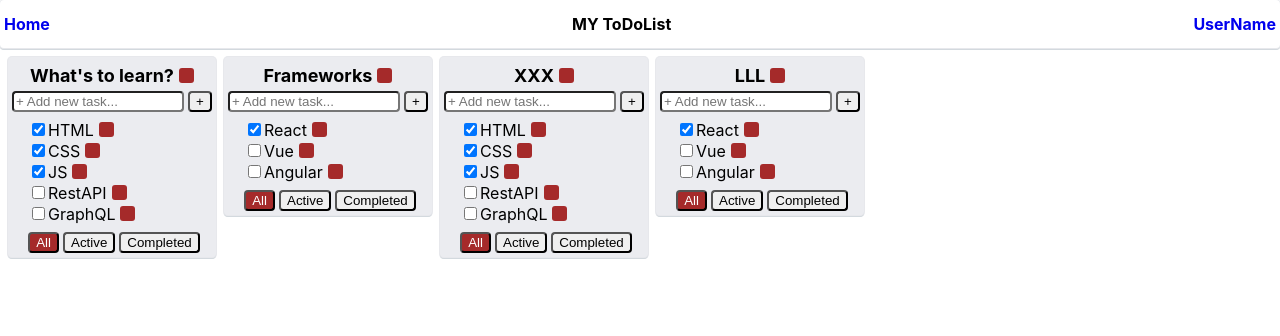
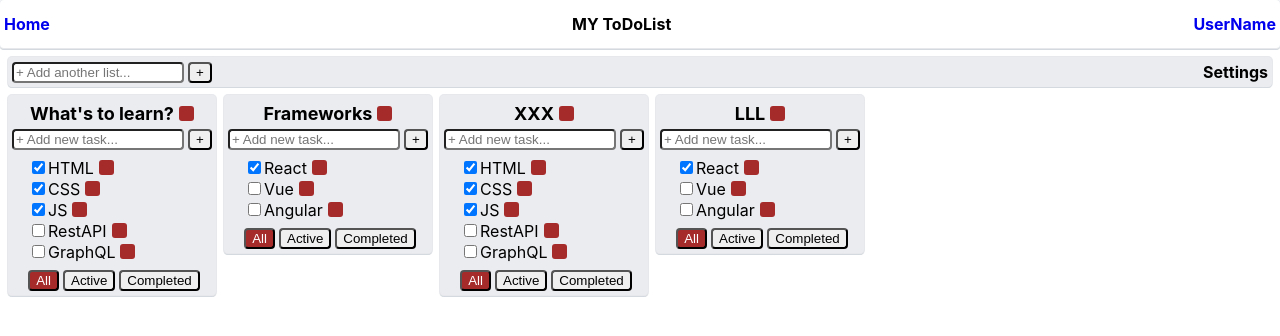
Before and after one commit to DenisLoza/TodoListXXI, a React (Create React App) app: page / in a window 1280 px wide. Shown: the top 336 px of the page. Built offline with nearby package versions, Linux system fonts and the light colour scheme.

Commit message:
add function add new TodoList

```diff
--- a/src/components/App.tsx
+++ b/src/components/App.tsx
@@ -7,9 +7,10 @@ import {
   todoListsStateAll,
   todoListStateType,
   todoListsStateAllType,
-  filteredTasksType
+  filteredTasksType, taskStateType
 } from "../store/state"
 import {Header} from "./Header"
+import {SubHeader} from "./SubHeader"
 
 
 function deleteTask(idTask: string, idTL: string, allTodolists: todoListsStateAllType): todoListsStateAllType {
@@ -25,7 +26,7 @@ function deleteTask(idTask: string, idTL: string, allTodolists: todoListsStateAl
 
 function addTask(titleTask: string, idTL: string, allTodolists: todoListsStateAllType): todoListsStateAllType {
   let tasks = allTodolists[idTL]
-  let newTask = {id: v1(), title: titleTask, isDone: false}
+  let newTask: taskStateType = {id: v1(), title: titleTask, isDone: false}
   let newTasks = [newTask, ...tasks]
   let newTodolist = {[idTL]: newTasks}
   return {...allTodolists, ...newTodolist}
@@ -61,6 +62,16 @@ function clearObjectDataKey(idTL: string, allTodolists: todoListsStateAllType):
   return copyData
 }
 
+// 1. Добавление нового Todolist по его titleTL (имени) в массив
+function addTodolist(idTL: string, titleTL: string, todolists: Array<todoListStateType>): Array<todoListStateType> {
+  let newTL: todoListStateType = {id: idTL, title: titleTL, filterTL: "All"}
+  return [newTL,...todolists]
+}
+// 2. Добавление нового ключа Todolist по его idTL в общий объект данных
+function addObjectDataKey(idTL: string, titleTL: string, allTodolists: todoListsStateAllType): todoListsStateAllType {
+  let newObjectTL = {[idTL]: []}
+  return {...allTodolists, ...newObjectTL}
+}
 
 export function App() {
 
@@ -91,10 +102,20 @@ export function App() {
     setAllTodolists(clearObjectDataKey(idTL, allTodolists))
   }
 
+  const addTodolistCallback = (titleTL: string) => {
+    // генерация нового id для нового Todolist
+    // т.к. нужен одинаковый id для двух функций
+    let newIdTL = v1()
+    setTodolists(addTodolist(newIdTL, titleTL, todolists))
+    setAllTodolists(addObjectDataKey(newIdTL, titleTL, allTodolists))
+  }
 
-  return (
+
+
+  return <>
     <div className={`App`}>
       <Header/>
+      <SubHeader addTodolistCallback={addTodolistCallback}/>
       <div className={`TodoLists`}>
         {todolists.map(tl => {
           // фильтруем каждый тудулист по значению фильтра ("All", "Active", "Done")
@@ -103,7 +124,6 @@ export function App() {
           if (tl.filterTL === "Completed") tasksForTodoList = tasksForTodoList.filter(t => !t.isDone)
 
           return (
-
             <TodoList key={tl.id}
                       idTL={tl.id}
                       titleTL={tl.title}
@@ -120,5 +140,5 @@ export function App() {
         }
       </div>
     </div>
-  )
+  </>
 }
--- /dev/null
+++ b/src/components/SubHeader.module.css
@@ -0,0 +1,17 @@
+.SubHeader {
+    display: flex;
+    justify-content: space-between;
+    align-items: center;
+    overflow: hidden;
+    height: 30px;
+    margin: 0 8px 8px 8px;
+    padding: 0 4px;
+    background-color: #ebecf0;
+    border-radius: 4px;
+    box-shadow: 0 1px 0 0 #d3d9de, 0 0 0 1px #e7e8ec;
+    font-weight: bold;
+}
+
+a {
+    text-decoration: none;
+}
--- /dev/null
+++ b/src/components/SubHeader.tsx
@@ -0,0 +1,24 @@
+import React from "react"
+import style from "./SubHeader.module.css"
+import {AddItemForm} from "../modules/AddItemForm"
+
+
+type SubHeaderType = {
+  addTodolistCallback: (titleTL: string) => void
+}
+
+export function SubHeader(props: SubHeaderType) {
+
+  return <>
+    <div className={`${style.SubHeader}`}>
+      <div>
+        <AddItemForm placeholderName="+ Add another list..."
+                     addItemCallback={props.addTodolistCallback}
+        />
+      </div>
+      <div>
+        Settings
+      </div>
+    </div>
+  </>
+}
--- a/src/components/Todolist.tsx
+++ b/src/components/Todolist.tsx
@@ -1,6 +1,7 @@
-import React, {ChangeEvent, useState} from "react"
+import React, {ChangeEvent} from "react"
 import {filteredTasksType, taskStateType} from "../store/state"
 import style from "./Todolist.module.css"
+import {AddItemForm} from "../modules/AddItemForm"
 
 
 export type TodoListType = {
@@ -17,36 +18,6 @@ export type TodoListType = {
 
 
 export function TodoList(props: TodoListType) {
-
-  // хук следит за именем новой таски событие onChange на <input>
-  let [titleTask, setTitleTask] = useState("")
-  // хук обработки ошибок при вводе данных в <input>
-  let [error, setError] = useState<string | null>(null)
-
-
-  // следит за изменениями в <input> и сетит значение в хук useState
-  const onChangeInputHandler = (e: { currentTarget: { value: React.SetStateAction<string> } }) => {
-    setTitleTask(e.currentTarget.value)
-  }
-  // ф-ция вызывает колбек добавления новой таски и устанавливает в значение <input> пустую строку
-  const setNewTaskName = () => {
-    // проверка на попытку ввести пустую строку перед отправлением названия в колбэк
-    if (titleTask.trim() !== "") {
-      setError(null)
-      props.addTaskCallback(titleTask, props.idTL)
-      setTitleTask("")
-    } else {
-      setError("Title is required!")
-    }
-  }
-  // если нажать Enter, когда <input> в фокусе добавит новую таску
-  const onKeyPressHandler = (e: { charCode: number }) => {
-    // при попытке нажать любую клавишу на клавиатуре ошибка будет сбрасываться!
-    setError(null)
-    if (e.charCode === 13) {
-      setNewTaskName()
-    }
-  }
 
 
   // фильтрация тасок по "All"
@@ -66,6 +37,10 @@ export function TodoList(props: TodoListType) {
   // ф-ция вызывает колбэк для удаления Тудулиста целиком по его id
   const onDeleteTodolist = () => {
     props.deleteTodolistCallback(props.idTL)
+  }
+  // ф-ция вызывает колбэк добавления новой Таски в Тудулист по его idTL
+  const addNewTaskCallback = (titleItem: string) => {
+    props.addTaskCallback(titleItem, props.idTL)
   }
 
 
@@ -88,48 +63,56 @@ export function TodoList(props: TodoListType) {
                checked={task.isDone}
                onChange={onChangeCheckboxTaskHandler}
         />
-        <span>{task.title}</span>
+        <EditableSpan title={task.title}
+                      editMode={true}/>
         <button onClick={onDeleteTask}></button>
       </div>
     )
   })
 
   // ТУДУ ЛИСТ ЦЕЛИКОМ
-  return (
+  return <>
     <div className={style.TodoListWrapper}>
       <div className={style.TodoList}>
-        <div className={style.titleTask}>
-          {props.titleTL}
+        <div className={style.titleTL}>
+          <EditableSpan title={props.titleTL}
+                        editMode={true}/>
           <button onClick={onDeleteTodolist}></button>
         </div>
         <div className={style.inputTaskName}>
-          <input type={"text"}
-                 placeholder={"+ Add new task..."}
-                 value={titleTask}
-                 onChange={onChangeInputHandler}
-                 onKeyPress={onKeyPressHandler}
-          />
-          <button onClick={setNewTaskName}> +</button>
+          <AddItemForm placeholderName="+ Add new task..."
+                       addItemCallback={addNewTaskCallback}/>
         </div>
-        <div className={style.error}> {error} </div>
-
         <div className={style.tasks}>
 
           {task}
 
         </div>
-        <div className={style.buttons}>
-          <button className={props.taskFilterTL === "All" ? style.activeFilter : ""}
+        <div className={style.buttonsFilter}>
+          <button className={props.taskFilterTL === "All" ? style.buttonsActiveFilter : ""}
                   onClick={onClickFilterAll}> All
           </button>
-          <button className={props.taskFilterTL === "Active" ? style.activeFilter : ""}
+          <button className={props.taskFilterTL === "Active" ? style.buttonsActiveFilter : ""}
                   onClick={onClickFilterActive}> Active
           </button>
-          <button className={props.taskFilterTL === "Completed" ? style.activeFilter : ""}
+          <button className={props.taskFilterTL === "Completed" ? style.buttonsActiveFilter : ""}
                   onClick={onClickFilterCompleted}> Completed
           </button>
         </div>
       </div>
     </div>
+  </>
+}
+
+type EditableSpanType = {
+  title: string
+  editMode: boolean
+}
+export function EditableSpan(props: EditableSpanType) {
+  let newTitle = props.title
+  return (
+    props.editMode
+    ? <span>{newTitle}</span>
+    : <input/>
   )
 }
--- /dev/null
+++ b/src/modules/AddItemForm.module.css
@@ -0,0 +1,17 @@
+.AddItemForm input {
+    width: 164px;
+    border-radius: 4px;
+}
+.AddItemForm button {
+    cursor: pointer;
+    border-radius: 4px;
+    margin-left: 4px;
+}
+.AddItemForm button:hover {
+    border-color: brown;
+}
+
+.error {
+    font-size: 12px;
+    color: red;
+}
--- /dev/null
+++ b/src/modules/AddItemForm.tsx
@@ -0,0 +1,56 @@
+import React, {useState} from "react"
+import style from "./AddItemForm.module.css"
+
+
+type InputType = {
+  placeholderName: string
+  addItemCallback: (titleItem: string) => void
+}
+
+
+export function AddItemForm(props: InputType) {
+
+  // хук следит за именем сущности, событие onChange на <input>
+  let [titleItem, setTitleItem] = useState("")
+  // хук обработки ошибок при вводе данных в <input>
+  let [error, setError] = useState<string | null>(null)
+
+
+  // следит за изменениями в <input> и сетит значение в хук useState
+  const onChangeInputHandler = (e: { currentTarget: { value: React.SetStateAction<string> } }) => {
+    setTitleItem(e.currentTarget.value)
+  }
+// ф-ция вызывает колбек добавления новой сущности и устанавливает в значение <input> пустую строку
+  const setNewItemName = () => {
+    // проверка на попытку ввести пустую строку перед отправлением названия в колбэк
+    if (titleItem.trim() !== "") {
+      setError(null)
+      props.addItemCallback(titleItem)
+      setTitleItem("")
+    } else {
+      setError(" ")
+    }
+  }
+// если нажать Enter, когда <input> в фокусе добавит новую сущность
+  const onKeyPressHandler = (e: { charCode: number }) => {
+    // при попытке нажать любую клавишу на клавиатуре ошибка будет сбрасываться!
+    setError(null)
+    if (e.charCode === 13) {
+      setNewItemName()
+    }
+  }
+
+
+  return <>
+      <div className={style.AddItemForm}>
+        <input type={"text"}
+               placeholder={props.placeholderName}
+               value={error || titleItem}
+               onChange={onChangeInputHandler}
+               onKeyPress={onKeyPressHandler}
+        />
+        <button onClick={setNewItemName}> +</button>
+      </div>
+      <div className={style.error}> </div>
+    </>
+}
--- a/src/store/state.ts
+++ b/src/store/state.ts
@@ -27,9 +27,7 @@ export let todoListsState: Array<todoListStateType> = [
   {id: todolistId3, title: "XXX", filterTL: "All"},
   {id: todolistId4, title: "LLL", filterTL: "All"},
 ]
-export type todoListsStateAllType = {
-  [todolistId: string]: Array<taskStateType>
-}
+
 export let todoListsStateAll: todoListsStateAllType = {
   [todolistId1]: tasksState1,
   [todolistId2]: tasksState2,
@@ -37,6 +35,9 @@ export let todoListsStateAll: todoListsStateAllType = {
   [todolistId4]: tasksState2,
 }
 
+export type todoListsStateAllType = {
+  [todolistId: string]: Array<taskStateType>
+}
 export type todoListStateType = {
   id: string
   title: string
```
Also changed, not shown: src/components/Todolist.module.css (+9 -15 lines), 1 other file (tests, documents, lock files or other folders).
